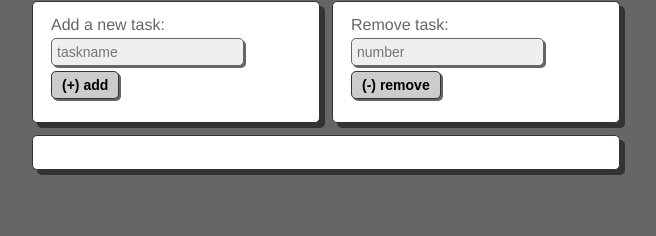
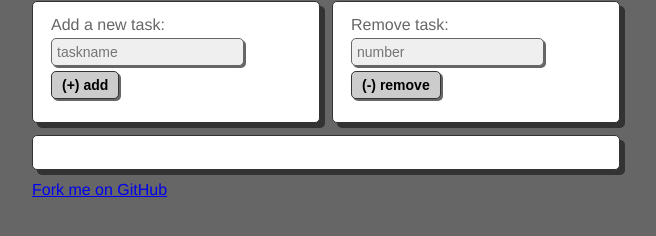
Before and after one commit to maxjacobson/js_task_list, a plain HTML site: page index.html in a window 1280 px wide. Shown: the part 56-292 px from the top of the page, without its empty margins (308-964 px from the left). Drawn offline with nearby package versions, Linux system fonts and the light colour scheme.

Commit message:
fork me on github

```diff
--- a/index.html
+++ b/index.html
@@ -28,8 +28,9 @@
 		</form><!-- #remove_task -->
 
 		<ul id="task_list"></ul><!-- #task_list -->
+		<a href="http://github.com/maxjacobson/js_task_list/">Fork me on GitHub</a>
+	</div><!-- #wrapper -->
 
-	</div><!-- #wrapper -->
 
 	<script src="https://ajax.googleapis.com/ajax/libs/jquery/1.8.0/jquery.min.js"></script>
 	<script>window.jQuery || document.write('<script src="js/jquery-1.8.0.min.js"><\/script>')</script>
```
